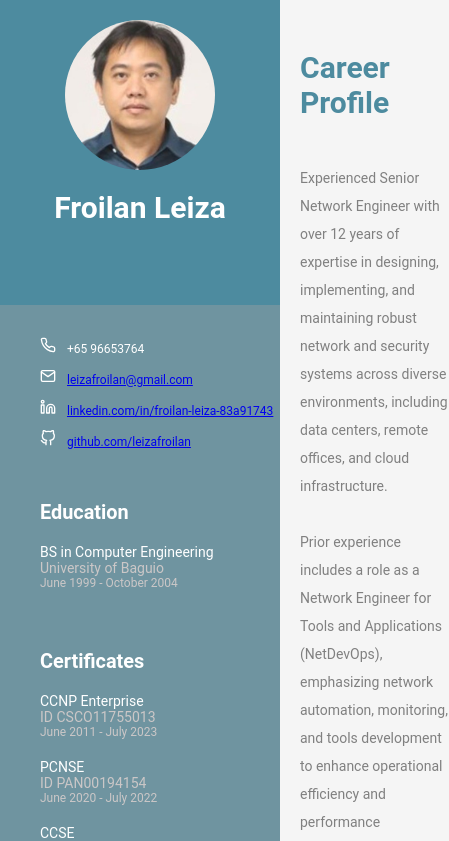
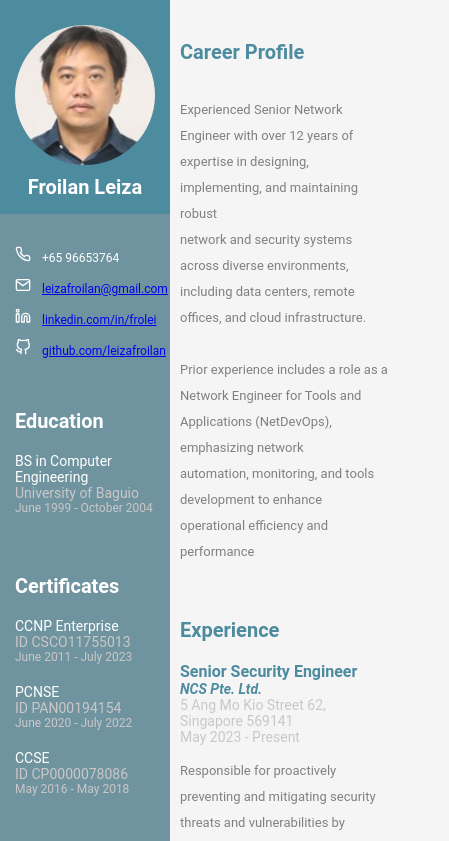
Before and after one commit to leizafroilan/leizafroilan.github.io, a React (Create React App) app: page / in a window 390 px wide. Shown: the top 841 px of the page, 449 px wide, since content can reach past the window. Built offline with nearby package versions, Linux system fonts and the light colour scheme.

Commit message:
fixed css for mobile screens - 420px width

```diff
--- a/src/App.css
+++ b/src/App.css
@@ -16,50 +16,6 @@ body, html {
   display: flex;
   flex-direction: column;
   background-color: rgb(111, 148, 160);
-}
-
-.left-header {
-  text-align: left;
-  align-items: center;
-  justify-content: center;
-  font-size: 18px;
-  min-width: 280px;
-  padding: 20px 0px 0px 50px;
-  color: white;
-  font-weight: bold;
-}
-
-
-.left-desc p {
-  margin: 0;
-  text-align: left;
-  align-items: center;
-  justify-content: center;
-  padding-left: 50px;
-}
-
-.left-desc p:first-child {
-  font-size: 14px;
-  color: white;
-  /* font-weight: bold; */
-}
-
-.left-desc p:nth-child(2) {
-  font-size: 14px;
-  color: rgb(203, 199, 199);
-}
-.left-desc p:nth-child(3) {
-  padding-top: 0;
-  padding-bottom: 20px;
-  font-size: 12px;
-  color: rgb(203, 199, 199);
-
-}
-
-.right-container {
-  display: flex;
-  flex-direction: column;
-  padding-left: 20px;
 }
 
 .profile {
@@ -100,6 +56,48 @@ body, html {
   margin-right: 0.5em;
   font-size: 16px;
   text-align: left;
+}
+.left-header {
+  text-align: left;
+  align-items: center;
+  justify-content: center;
+  font-size: 18px;
+  min-width: 280px;
+  padding: 20px 0px 0px 50px;
+  color: white;
+  font-weight: bold;
+}
+
+
+.left-desc p {
+  margin: 0;
+  text-align: left;
+  align-items: center;
+  justify-content: center;
+  padding-left: 50px;
+}
+
+.left-desc p:first-child {
+  font-size: 14px;
+  color: white;
+}
+
+.left-desc p:nth-child(2) {
+  font-size: 14px;
+  color: rgb(203, 199, 199);
+}
+.left-desc p:nth-child(3) {
+  padding-top: 0;
+  padding-bottom: 20px;
+  font-size: 12px;
+  color: rgb(203, 199, 199);
+
+}
+
+.right-container {
+  display: flex;
+  flex-direction: column;
+  padding-left: 20px;
 }
 
 .right-header {
@@ -142,13 +140,11 @@ body, html {
 }
 .right-title p:nth-child(3) {
   margin-left: 20px;
-  /* color: rgb(197, 201, 202); */
   color: rgb(203, 199, 199);
   font-size: 14px;
 }
 .right-title p:nth-child(4) {
   margin-left: 20px;
-  /* color: rgb(197, 201, 202); */
   color: rgb(203, 199, 199);
   font-size: 14px;
 }
@@ -170,24 +166,104 @@ body, html {
   }
 }
 
-/* Styles for screens up to 54px wide (typical mobile devices) */
+/* Styles for screens up to 540px wide (typical mobile devices) */
 @media (max-width: 540px) {
+
+  .left-container {
+    max-width: 170px;
+  }
+
+  .profile {
+    padding: 15px;
+    max-width: 170px;
+  }
+
+  .profile-image {
+    width: 140px;
+    height: 140px;
+    margin: 10px;
+  }
+
+  .profile-name {
+    font-size: 20px;
+  }
+
+  .contact-info {
+    font-size: 12px;
+    padding-left: 15px;
+  }
+  .left-header {
+    font-size: 17px;
+    padding-left: 15px;
+  }
+  .left-desc p {
+    padding-left: 15px;
+  }
   .right-container {
     padding-left: 0;
   }
+  .right-header {
+    font-size: 25px;
+  }
+}
+
+/* Styles for screens up to 420px wide (typical mobile devices) */
+@media (max-width: 435px) {
+
+  .left-container {
+    max-width: 170px;
+  }
+
+  .profile {
+    padding: 15px;
+    max-width: 170px;
+  }
+
+  .profile-image {
+    width: 140px;
+    height: 140px;
+    margin: 10px;
+  }
+
+  .profile-name {
+    font-size: 20px;
+  }
+
   .contact-info {
     font-size: 12px;
-    padding: 20px 0px 0px 40px;
+    padding-left: 15px;
   }
   .left-header {
     font-size: 17px;
-    min-width: 240px;
-    padding: 20px 0px 0px 40px;
+    padding-left: 15px;
   }
   .left-desc p {
-    padding-left: 40px;
+    padding-left: 15px;
   }
-  .contact-info {
-    padding: 20px 0px 0px 40px;
+  .right-container {
+    padding-left: 0;
+  }
+  .right-header {
+    font-size: 20px;
+    margin-left: 10px;
+  }
+  .right-desc {
+    margin-left: 10px;
+    font-size: 13px;
+  }
+
+  .right-title p:first-child {
+    margin-left: 10px;
+    font-size: 16px;
+  }
+
+  .right-title p:nth-child(2) {
+    margin-left: 10px;
+  }
+  .right-title p:nth-child(3) {
+    margin-left: 10px;
+  }
+  .right-title p:nth-child(4) {
+    margin-left: 10px;
   }
 }
--- a/src/Profile.js
+++ b/src/Profile.js
@@ -26,7 +26,7 @@ function Profile() {
         <div className="contact-info">
           <p><FiPhone className="icon" /> +65 96653764 </p>
           <p><FiMail className="icon" /> <a href="mailto:leizafroilan@gmail.com">leizafroilan@gmail.com</a></p>
-          <p><FiLinkedin className="icon" /> <a href="https://www.linkedin.com/in/froilan-leiza-83a91743/" target="_blank" rel="noopener noreferrer">linkedin.com/in/froilan-leiza-83a91743</a></p>
+          <p><FiLinkedin className="icon" /> <a href="https://www.linkedin.com/in/frolei/" target="_blank" rel="noopener noreferrer">linkedin.com/in/frolei</a></p>
           <p><FiGithub className="icon" /> <a href="https://github.com/leizafroilan" target="_blank" rel="noopener noreferrer">github.com/leizafroilan</a></p>
         </div>
         <div className="left-header">
@@ -66,9 +66,11 @@ function Profile() {
           Endpoint Security <br/> <br/>
           Python <br/> <br/>
           React JS <br/> <br/>
-          Network Packet Analysis <br/> <br/>
-          Network Applications Development <br/> <br/>
+          Packet Analysis <br/> <br/>
+          Network Development <br/> <br/>
           Network Monitoring <br/> <br/>
+          Containers/Docker <br/> <br/>
+          Ansible <br/> <br/>
           SQL
           </p>
 
```
